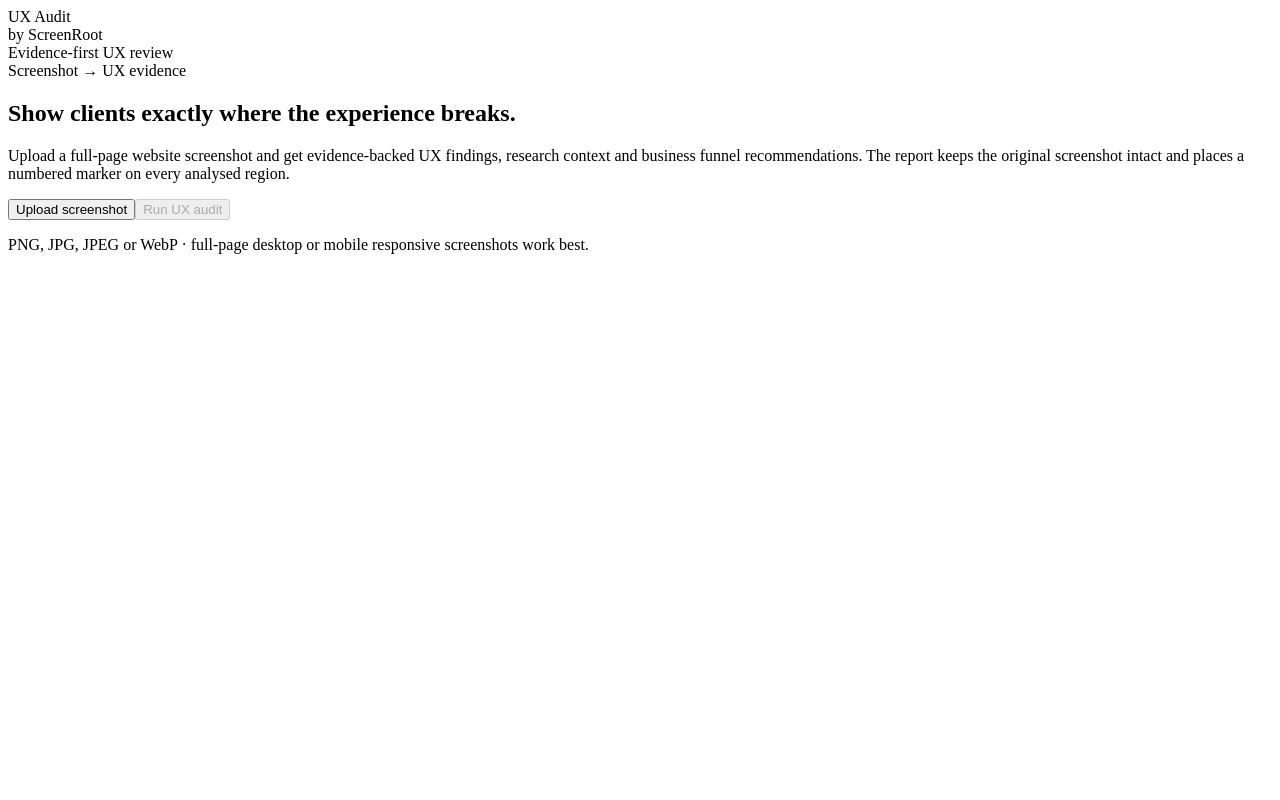
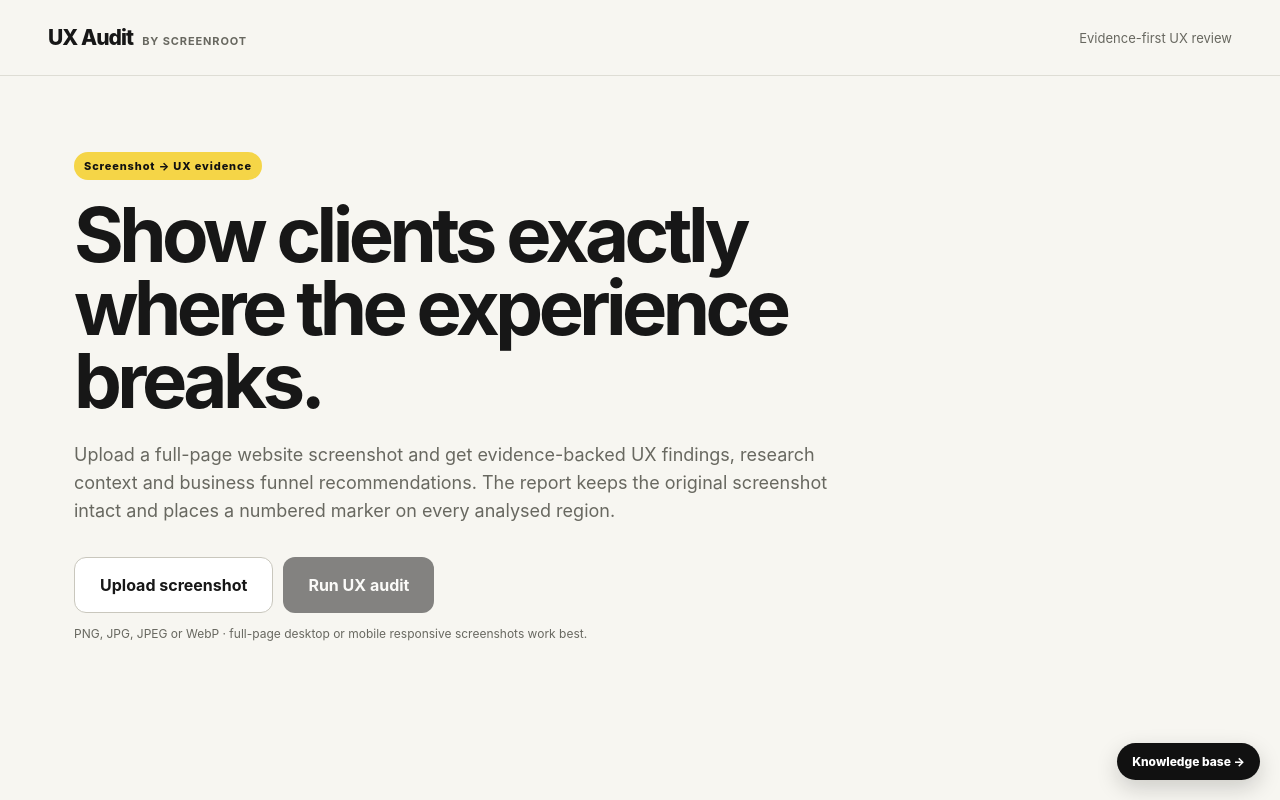
Before and after one commit to Zunaidscreenroot/uxaudit, a Next.js app: page / in a window 1280 px wide. Built offline with nearby package versions, Linux system fonts and the light colour scheme.

Commit message:
Load report UI overrides

```diff
--- /dev/null
+++ b/app/layout.tsx
@@ -0,0 +1,21 @@
+import type { Metadata } from "next";
+import "./globals.css";
+import "./report-ui-overrides.css";
+
+export const metadata: Metadata = {
+  title: "UX Audit",
+  description: "AI-assisted UX audits for websites.",
+};
+
+export default function RootLayout({ children }: Readonly<{ children: React.ReactNode }>) {
+  return (
+    <html lang="en">
+      <body>
+        {children}
+        <a href="/knowledge-base" style={{ position: "fixed", right: 20, bottom: 20, zIndex: 50, padding: "11px 15px", borderRadius: 999, background: "#111", color: "#fff", textDecoration: "none", fontSize: 12, fontWeight: 800, boxShadow: "0 8px 22px rgba(17,17,17,.18)" }}>
+          Knowledge base →
+        </a>
+      </body>
+    </html>
+  );
+}
```
